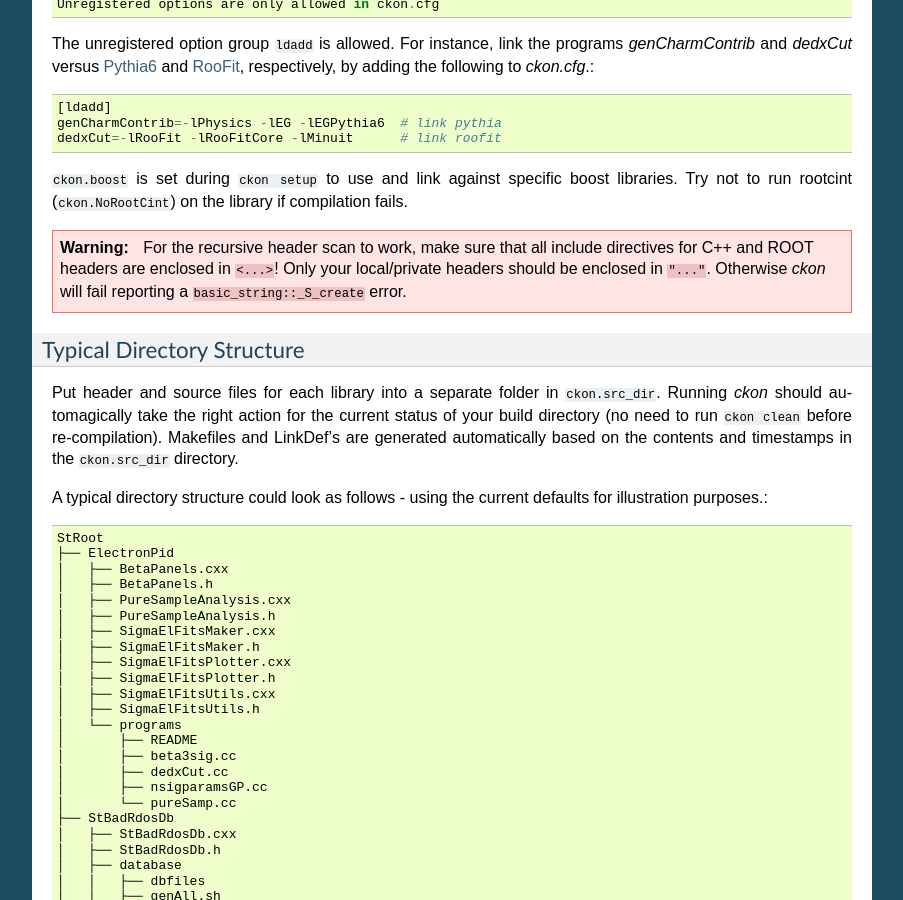
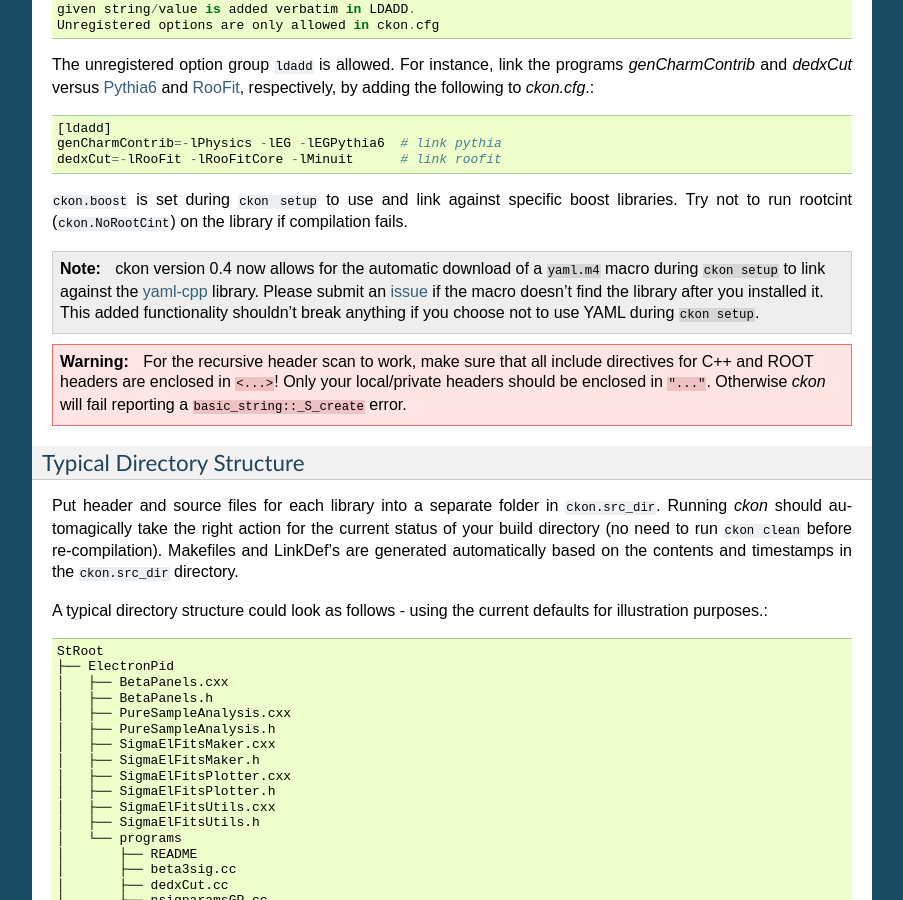
Before and after one commit to tschaume/ckon, a Sphinx documentation site: the page built from docs/index.rst, in a window 1280 px wide and 900 px high, scrolled down 1833 px. Shown: the whole window, without its empty margins (198-1101 px from the left). Built offline with Sphinx 7.4.7, drawn with Linux system fonts in a browser that asks for light colours; some of the changed text lies outside the part shown.

Commit message:
update RTD with yaml info

```diff
--- a/docs/index.rst
+++ b/docs/index.rst
@@ -19,12 +19,14 @@ include headers to figure out which libraries the main programs need to be
 linked to. It uses `automake/autoconf`_ to be platform independent and GNU
 install compliant. In addition, `m4 macros`_ are automatically downloaded and
 the according compiler flags included based on a list of `boost`_ libraries
-provided in the config file.
+provided in the config file.  For the purpose of YAML database usage, a m4
+macro can be downloaded during setup to link against the `yaml-cpp`_ library.
 
 .. _CERN ROOT: http://root.cern.ch
 .. _automake/autoconf: http://www.gnu.org/software/autoconf/
 .. _m4 macros: http://www.gnu.org/software/autoconf-archive/The-Macros.html#The-Macros
 .. _boost: http://www.boost.org/
+.. _yaml-cpp: https://code.google.com/p/yaml-cpp/
 
 
 Authors and Contributors
@@ -139,6 +141,16 @@ respectively, by adding the following to *ckon.cfg*.::
 libraries. Try not to run rootcint (``ckon.NoRootCint``) on the library if
 compilation fails.
 
+.. NOTE::
+   ckon version 0.4 now allows for the automatic download of a ``yaml.m4``
+   macro during ``ckon setup`` to link against the `yaml-cpp`_ library. Please
+   submit an `issue`_ if the macro doesn't find the library after you installed
+   it. This added functionality shouldn't break anything if you choose not to use
+   YAML during ``ckon setup``.
+
+.. _yaml-cpp: https://code.google.com/p/yaml-cpp/
+.. _issue: https://github.com/tschaume/ckon/issues
+
 .. WARNING::
    For the recursive header scan to work, make sure that all include directives
    for C++ and ROOT headers are enclosed in ``<...>``! Only your local/private
```
